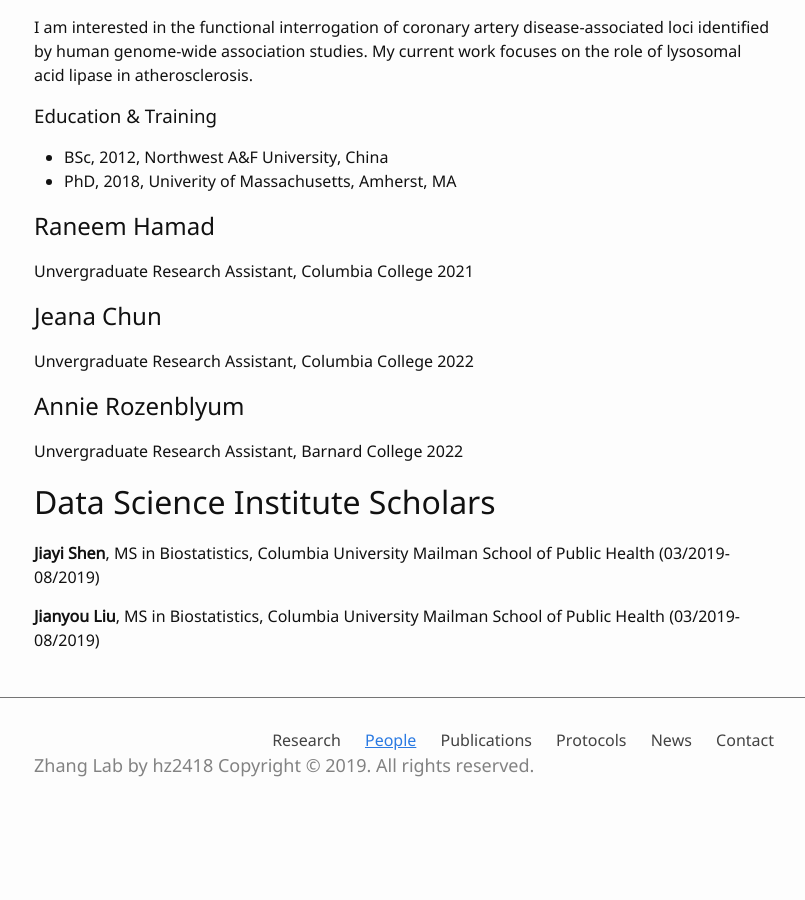
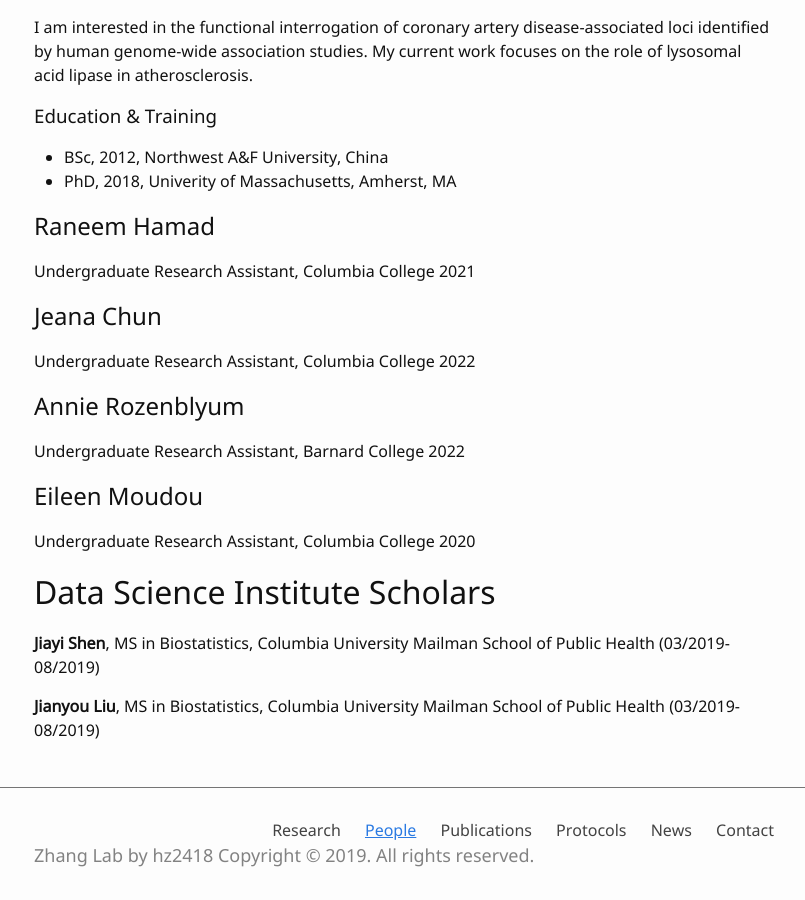
Before and after one commit to hanruizhang/zhanglab, a Jekyll site: the page built from 2_People.md, in a window 1280 px wide and 900 px high, scrolled down 1406 px. Shown: the whole window, without its empty margins (236-1041 px from the left). Built offline with Jekyll 4.4.1, drawn with Linux system fonts in a browser that asks for light colours; before the commit the page ends 2230 px from its top, so only the background shows below that.

Commit message:
Update 2_People.md

```diff
--- a/2_People.md
+++ b/2_People.md
@@ -48,13 +48,16 @@
 - PhD, 2018, Univerity of Massachusetts, Amherst, MA
 
 ## Raneem Hamad
-#### Unvergraduate Research Assistant, Columbia College 2021
+#### Undergraduate Research Assistant, Columbia College 2021
 
 ## Jeana Chun
-#### Unvergraduate Research Assistant, Columbia College 2022
+#### Undergraduate Research Assistant, Columbia College 2022
 
 ## Annie Rozenblyum
-#### Unvergraduate Research Assistant, Barnard College 2022
+#### Undergraduate Research Assistant, Barnard College 2022
+
+## Eileen Moudou
+#### Undergraduate Research Assistant, Columbia College 2020
 
 # Data Science Institute Scholars
 **Jiayi Shen**, MS in Biostatistics, Columbia University Mailman School of Public Health (03/2019-08/2019)
```
